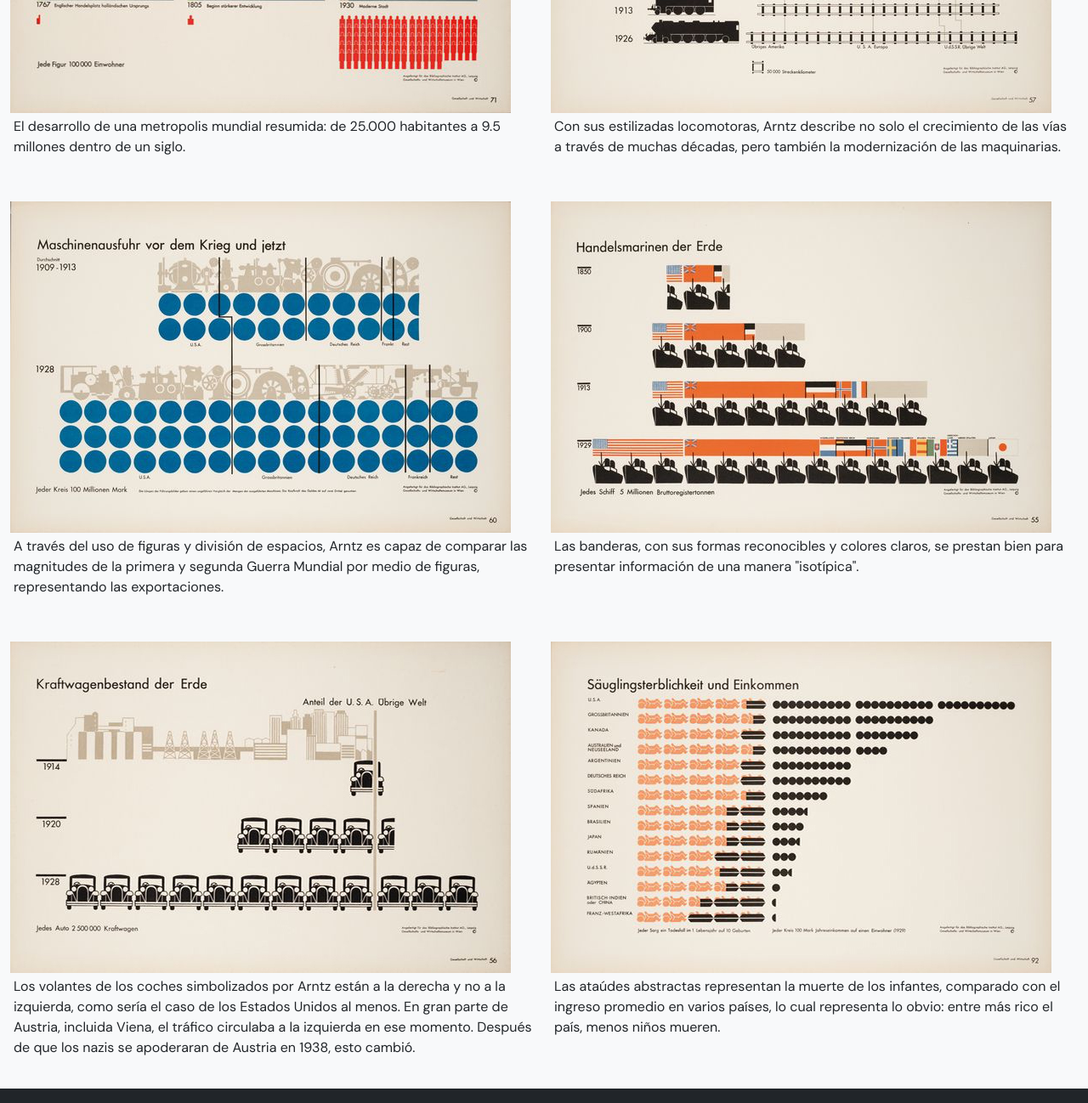
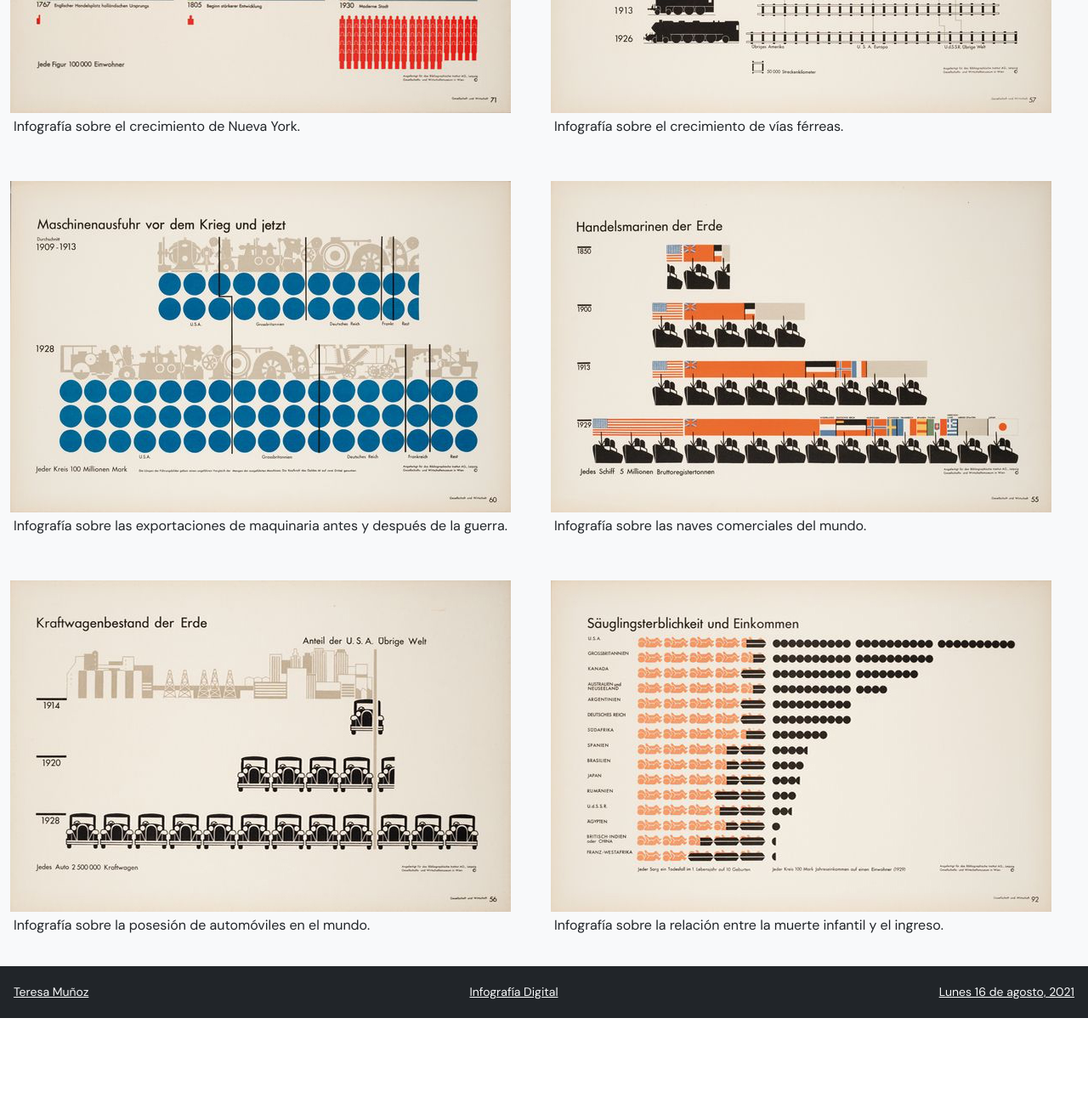
Before and after one commit to teremunozs/info-digital-01, a plain HTML site: page index.html in a window 1280 px wide. Shown: the part 1140-2438 px from the top of the page at 85% size. After the commit the page ends 2338 px from the top, so only its background shows below. Drawn offline with nearby package versions, Linux system fonts and the light colour scheme.

Commit message:
Update index.html

```diff
--- a/index.html
+++ b/index.html
@@ -38,32 +38,32 @@
                 <!--primera imagen-->
                 <figure class="col-12 col-sm-6">
                     <img loading="lazy" src="img/info1.jpg" class="img-fluid" alt="Infografía sobre el crecimiento de Nueva York" />
-                    <figcaption class="p-1 mb-3">El desarrollo de una metropolis mundial resumida: de 25.000 habitantes a 9.5 millones dentro de un siglo.</figcaption>
+                    <figcaption class="p-1 mb-3">Infografía sobre el crecimiento de Nueva York.</figcaption>
                 </figure>
                 <!--segunda imagen-->
                 <figure class="col-12 col-sm-6">
                     <img loading="lazy" src="img/info2.jpg" class="img-fluid" alt="Infografía sobre el crecimiento de vías férreas"/>
-                    <figcaption class="p-1 mb-3">Con sus estilizadas locomotoras, Arntz describe no solo el crecimiento de las vías a través de muchas décadas, pero también la modernización de las maquinarias.</figcaption>
+                    <figcaption class="p-1 mb-3">Infografía sobre el crecimiento de vías férreas.</figcaption>
                 </figure>
                 <!--tercera imagen-->
                 <figure class="col-12 col-sm-6">
                     <img loading="lazy" src="img/info3.jpg" class="img-fluid" alt="Infografía sobre las exportaciones de maquinaria antes y después de la guerra"/>
-                    <figcaption class="p-1 mb-3">A través del uso de figuras y división de espacios, Arntz es capaz de comparar las magnitudes de la primera y segunda Guerra Mundial por medio de figuras, representando las exportaciones.</figcaption>
+                    <figcaption class="p-1 mb-3">Infografía sobre las exportaciones de maquinaria antes y después de la guerra.</figcaption>
                 </figure>
                 <!--cuarta imagen-->
                 <figure class="col-12 col-sm-6">
                     <img loading="lazy" src="img/info4.jpg" class="img-fluid" alt="Infografía sobre las naves comerciales del mundo"/>
-                    <figcaption class="p-1 mb-3">Las banderas, con sus formas reconocibles y colores claros, se prestan bien para presentar información de una manera "isotípica".</figcaption>
+                    <figcaption class="p-1 mb-3">Infografía sobre las naves comerciales del mundo.</figcaption>
                 </figure>
                 <!--quinta imagen-->
                 <figure class="col-12 col-sm-6">
                     <img loading="lazy" src="img/info5.jpg" class="img-fluid" alt="Infografía sobre la posesión de automóviles en el mundo"/>
-                    <figcaption class="p-1 mb-3">Los volantes de los coches simbolizados por Arntz están a la derecha y no a la izquierda, como sería el caso de los Estados Unidos al menos. En gran parte de Austria, incluida Viena, el tráfico circulaba a la izquierda en ese momento. Después de que los nazis se apoderaran de Austria en 1938, esto cambió.</figcaption>
+                    <figcaption class="p-1 mb-3">Infografía sobre la posesión de automóviles en el mundo.</figcaption>
                 </figure>
                 <!--sexta imagen-->
                 <figure class="col-12 col-sm-6">
                     <img loading="lazy" src="img/info6.jpg" class="img-fluid" alt="Infografía sobre la relación entre la muerte infantil y el ingreso"/>
-                    <figcaption class="p-1 mb-3">Las ataúdes abstractas representan la muerte de los infantes, comparado con el ingreso promedio en varios países, lo cual representa lo obvio: entre más rico el país, menos niños mueren.</figcaption>
+                    <figcaption class="p-1 mb-3">Infografía sobre la relación entre la muerte infantil y el ingreso.</figcaption>
 
                 <!--no hay más imágenes-->
             </div>
```
